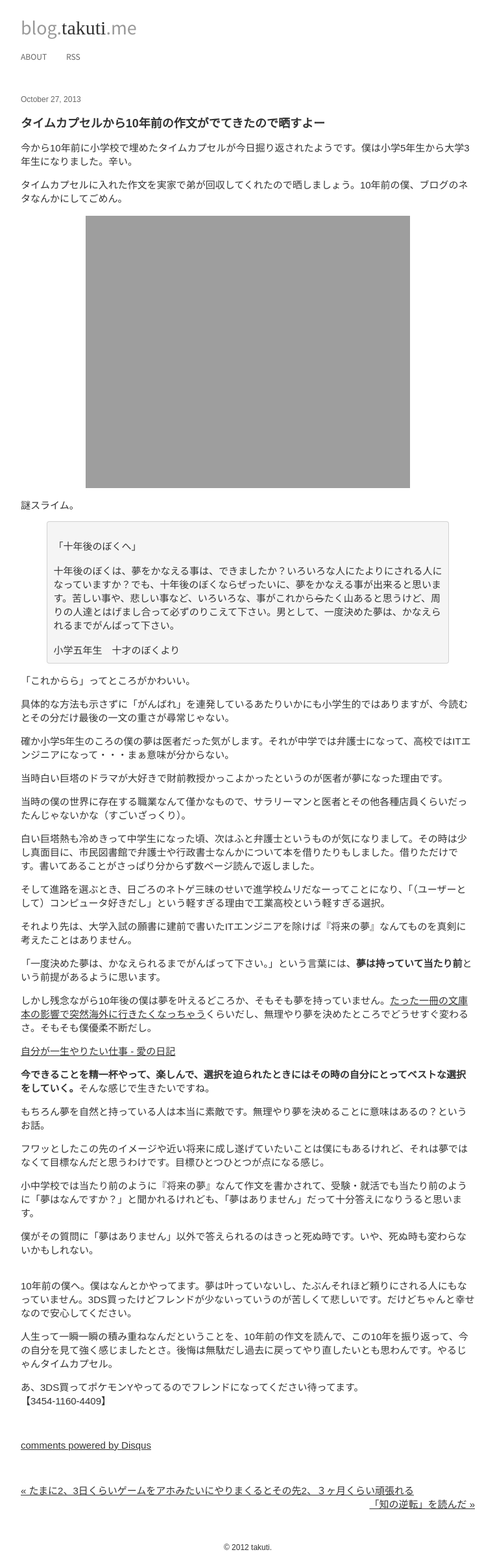
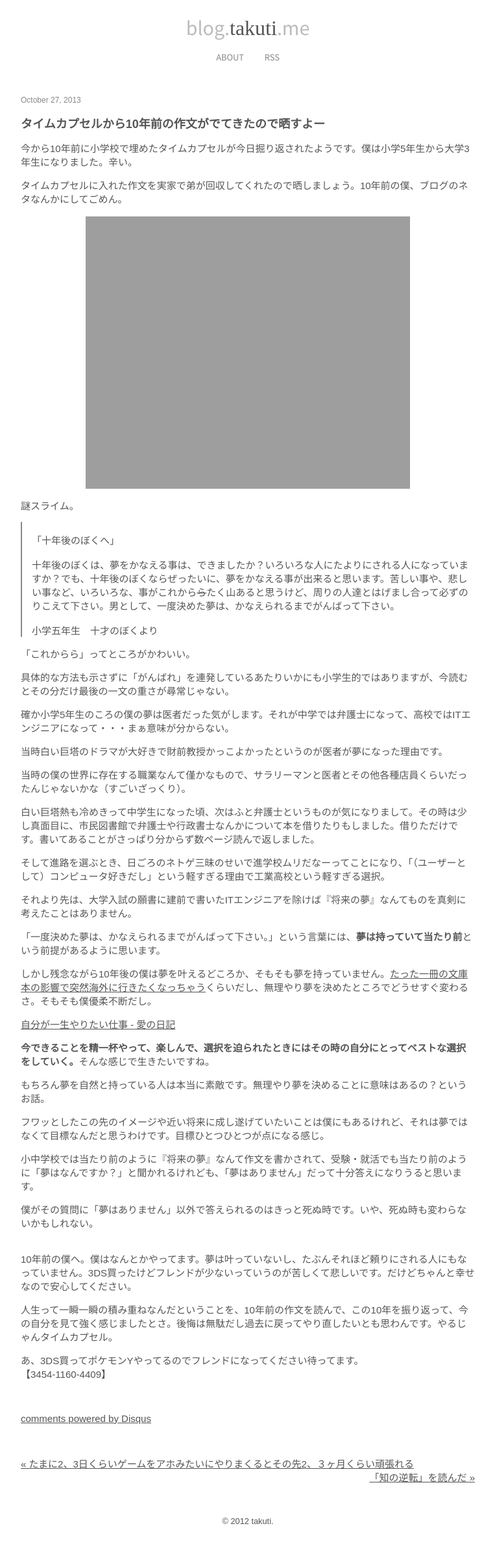
Before and after one commit to takuti/old.blog.takuti.me, a Jekyll site: the page built from _posts/2013-10-27-time-capsule.html, in a window 1280 px wide. Shown: the whole page at 65% size, without its empty margins (258-1021 px from the left). Built offline with Jekyll 4.4.1, drawn with Linux system fonts in a browser that asks for light colours; some web fonts are replaced; Markdown is read by kramdown in place of the engine named in the settings; comment, search, counter and statistics services are not loaded; after the commit the page ends 2348 px from its top, so only the background shows below that.

Commit message:
design update

```diff
--- a/css/style.scss
+++ b/css/style.scss
@@ -6,10 +6,10 @@
 @import "normalize.css";
 
 // scss variable
-$primary-color: #333;
-$sub-color: #666;
-$sub-sub-color: #999;
-$sub-sub-sub-color: #ccc;
+$primary-color: #555;
+$sub-color: #888;
+$sub-sub-color: #bbb;
+$sub-sub-sub-color: #ddd;
 $content-width: 700px;
 $header-height: 45px;
 
@@ -18,7 +18,7 @@ html, body {
   height: 100%;
   color: $primary-color;
   font-family:'ヒラギノ角ゴ Pro W3','Hiragino Kaku Gothic Pro','メイリオ',Meiryo,'ＭＳ Ｐゴシック',sans-serif;
-  font-size: 15px;
+  font-size: 16px;
   margin: 0px;
   padding: 0px;
 }
@@ -124,6 +124,7 @@ header {
   height: $header-height;
   margin: 0 auto;
   padding: $header-height/2 0 $header-height/4 0;
+  text-align: center;
 
   h1 {
     font-size: 2em;
@@ -143,9 +144,10 @@ nav {
   width: $content-width;
   margin: 0 auto;
   font-size: 0.9em;
+  text-align: center;
   a {
     display: inline-block;
-    margin-right: 2em;
+    margin: 0 1em;
     color: $sub-color;
     text-decoration: none;
     &:visited {
@@ -234,12 +236,10 @@ pre, code {
 
 blockquote {
   display: block;
-  padding: 9.5px;
-  background-color: #f5f5f5;
-  border: 1px solid rgba(0, 0, 0, 0.15);
-  -webkit-border-radius: 4px;
-  -moz-border-radius: 4px;
-  border-radius: 4px;
+  margin: 0;
+  padding: 0;
+  padding-left: 1em;
+  border-left: 2px solid $sub-color;
   white-space: pre;
   white-space: pre-wrap;
   word-break: break-all;
@@ -295,16 +295,16 @@ blockquote {
     width: 100%;
   }
   #container, footer, nav {
-    padding: 0 10%;
-    width: 80%;
+    padding: 0 5%;
+    width: 90%;
   }
   header {
-    padding-right: 10%;
-    padding-left: 10%;
-    width: 80%;
+    padding-right: 5%;
+    padding-left: 5%;
+    width: 90%;
     #header-content {
-      width: 80%;
-      padding: 0 10%;
+      width: 90%;
+      padding: 0 5%;
       height: $header-height*2;
     }
   }
--- a/index.html
+++ b/index.html
@@ -9,7 +9,7 @@ title: TOP
 {% for post in paginator.posts %}
   <dt>
   <span class="date">
-    {{ post.date | date: '%B %-d, %Y' }}
+    {{ post.date | date: '%b %-d, %Y' }}
   </span>
 <!--
   &nbsp;
```
